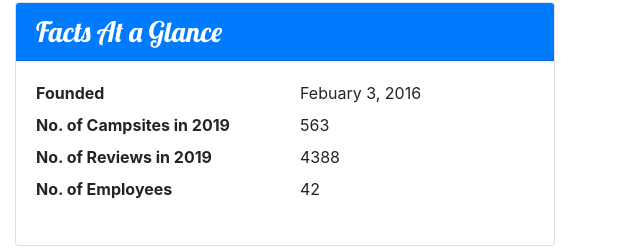
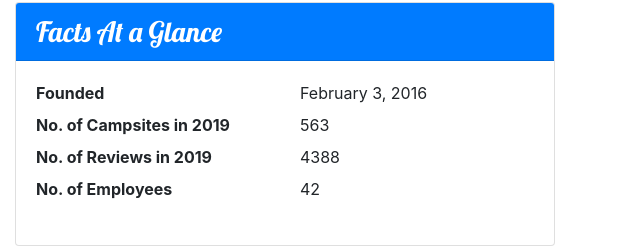
Before and after one commit to GardnerJohn/nucamp-bootstrap, a website with bundled scripts: page aboutus.html in a window 1280 px wide. Shown: the part 502-750 px from the top of the page, 640-1280 px from the left. Built offline with nearby package versions, Linux system fonts and the light colour scheme.

Commit message:
Minor spelling change

```diff
--- a/aboutus.html
+++ b/aboutus.html
@@ -63,6 +63,7 @@
         <hr />
       </div>
     </div>
+
 <!-- Card created with bootstrap and HTML classes -->
     <div class="row row-content">
       <div class="col-sm-6">
@@ -79,7 +80,7 @@
           <div class="card-body">
             <dl class="row">
               <dt class="col-6">Founded</dt>
-              <dd class="col-6">Febuary 3, 2016</dd>
+              <dd class="col-6">February 3, 2016</dd>
               <dt class="col-6">No. of Campsites in 2019</dt>
               <dd class="col-6">563</dd>
               <dt class="col-6">No. of Reviews in 2019</dt>
```
